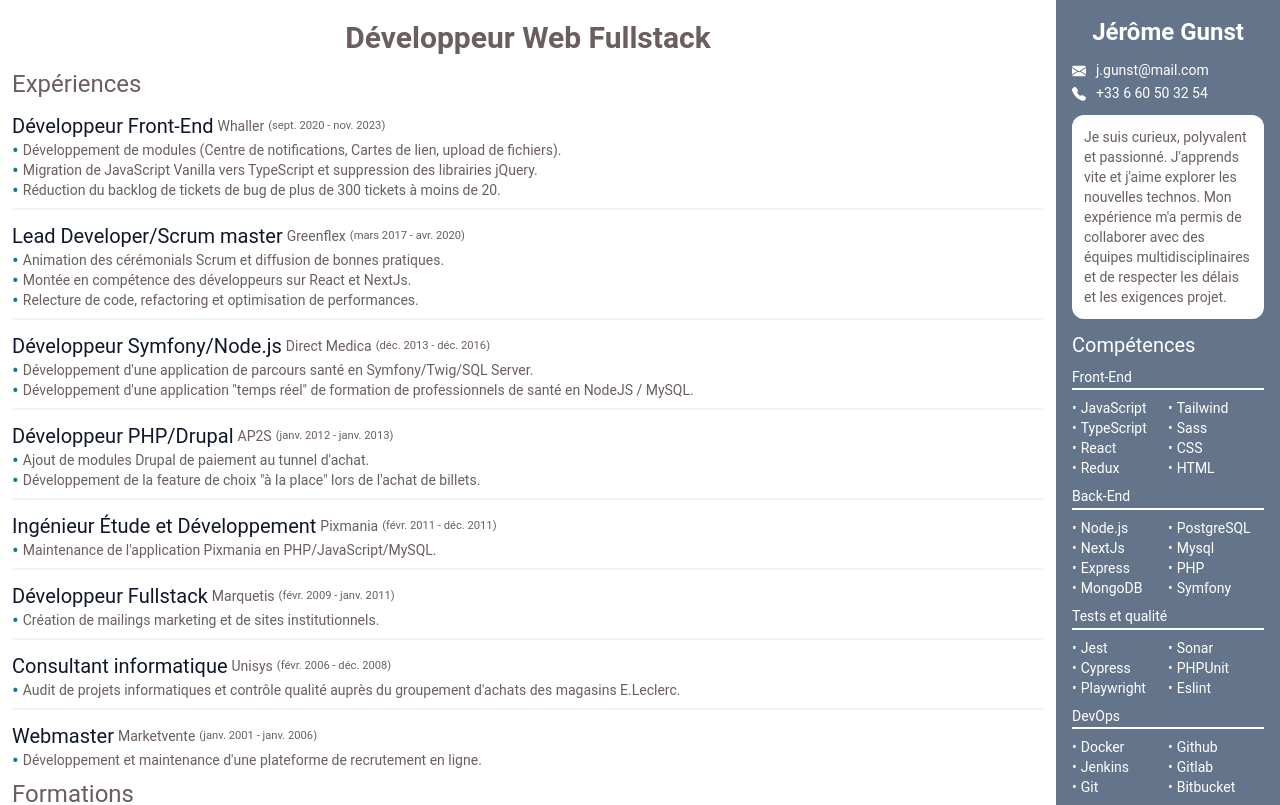
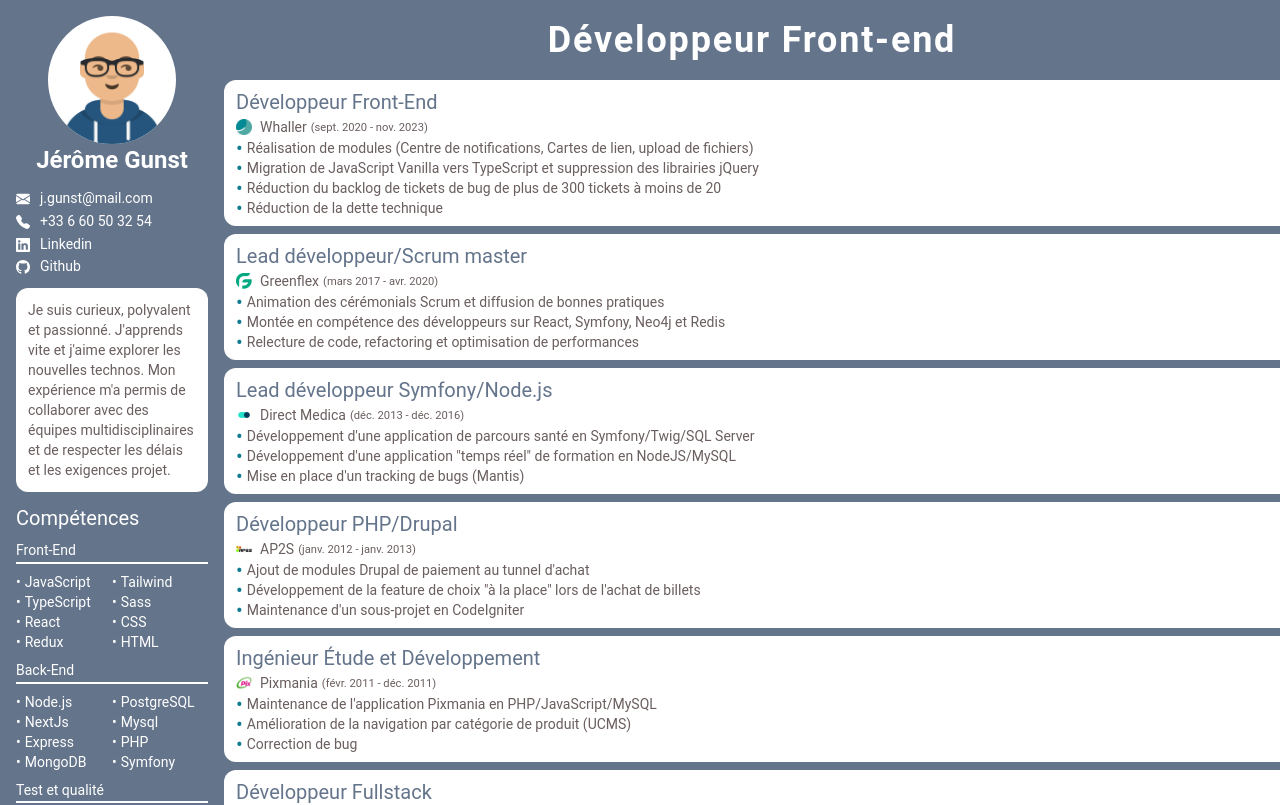
Before and after one commit to nwl-x/my-resume, a Next.js app: page / in a window 1280 px wide. Shown: the top 805 px of the page. Built offline with nearby package versions, Linux system fonts and the light colour scheme.

Commit message:
remise en forme

```diff
--- a/src/app/main.css
+++ b/src/app/main.css
@@ -1,5 +1,5 @@
 /*
-! tailwindcss v3.4.4 | MIT License | https://tailwindcss.com
+! tailwindcss v3.4.10 | MIT License | https://tailwindcss.com
 */
 
 /*
@@ -554,20 +554,8 @@ video {
   --tw-contain-style:  ;
 }
 
-.absolute {
-  position: absolute;
-}
-
 .relative {
   position: relative;
-}
-
-.-top-\[20px\] {
-  top: -20px;
-}
-
-.left-\[25px\] {
-  left: 25px;
 }
 
 .mb-0 {
@@ -604,6 +592,10 @@ video {
 
 .mt-3 {
   margin-top: 0.75rem;
+}
+
+.mb-1 {
+  margin-bottom: 0.25rem;
 }
 
 .block {
@@ -662,10 +654,6 @@ video {
   width: 1rem;
 }
 
-.w-\[20px\] {
-  width: 20px;
-}
-
 .w-full {
   width: 100%;
 }
@@ -680,6 +668,10 @@ video {
 
 .justify-center {
   justify-content: center;
+}
+
+.gap-1 {
+  gap: 0.25rem;
 }
 
 .gap-2 {
@@ -702,6 +694,15 @@ video {
   border-radius: 0.75rem;
 }
 
+.rounded-r-none {
+  border-top-right-radius: 0px;
+  border-bottom-right-radius: 0px;
+}
+
+.border-2 {
+  border-width: 2px;
+}
+
 .border-b-2 {
   border-bottom-width: 2px;
 }
@@ -711,9 +712,9 @@ video {
   border-color: rgb(179 226 167 / var(--tw-border-opacity));
 }
 
-.border-slate-100 {
+.border-slate-500 {
   --tw-border-opacity: 1;
-  border-color: rgb(241 245 249 / var(--tw-border-opacity));
+  border-color: rgb(100 116 139 / var(--tw-border-opacity));
 }
 
 .border-white {
@@ -721,9 +722,9 @@ video {
   border-color: rgb(255 255 255 / var(--tw-border-opacity));
 }
 
-.bg-slate-100 {
-  --tw-bg-opacity: 1;
-  background-color: rgb(241 245 249 / var(--tw-bg-opacity));
+.border-slate-400 {
+  --tw-border-opacity: 1;
+  border-color: rgb(148 163 184 / var(--tw-border-opacity));
 }
 
 .bg-slate-500 {
@@ -750,6 +751,54 @@ video {
 
 .pb-\[0\.1rem\] {
   padding-bottom: 0.1rem;
+}
+
+.pl-0 {
+  padding-left: 0px;
+}
+
+.pl-2 {
+  padding-left: 0.5rem;
+}
+
+.pl-3 {
+  padding-left: 0.75rem;
+}
+
+.pt-3 {
+  padding-top: 0.75rem;
+}
+
+.pb-0 {
+  padding-bottom: 0px;
+}
+
+.pt-2 {
+  padding-top: 0.5rem;
+}
+
+.pt-0 {
+  padding-top: 0px;
+}
+
+.pb-3 {
+  padding-bottom: 0.75rem;
+}
+
+.pb-4 {
+  padding-bottom: 1rem;
+}
+
+.pt-4 {
+  padding-top: 1rem;
+}
+
+.pb-5 {
+  padding-bottom: 1.25rem;
+}
+
+.pt-5 {
+  padding-top: 1.25rem;
 }
 
 .text-center {
@@ -788,8 +837,21 @@ video {
   line-height: 1.75rem;
 }
 
+.text-xs {
+  font-size: 0.75rem;
+  line-height: 1rem;
+}
+
 .font-bold {
   font-weight: 700;
+}
+
+.tracking-wide {
+  letter-spacing: 0.025em;
+}
+
+.tracking-wider {
+  letter-spacing: 0.05em;
 }
 
 .text-black {
@@ -807,34 +869,14 @@ video {
   color: rgb(255 255 255 / var(--tw-text-opacity));
 }
 
-.clip-bubble {
-  clip-path: polygon(20px 20px, 20px 0px, 0px 20px);
-}
-
-.before\:absolute::before {
-  content: var(--tw-content);
-  position: absolute;
+.text-slate-500 {
+  --tw-text-opacity: 1;
+  color: rgb(100 116 139 / var(--tw-text-opacity));
 }
 
 .before\:mr-1::before {
   content: var(--tw-content);
   margin-right: 0.25rem;
-}
-
-.before\:h-\[20px\]::before {
-  content: var(--tw-content);
-  height: 20px;
-}
-
-.before\:w-\[20px\]::before {
-  content: var(--tw-content);
-  width: 20px;
-}
-
-.before\:bg-white::before {
-  content: var(--tw-content);
-  --tw-bg-opacity: 1;
-  background-color: rgb(255 255 255 / var(--tw-bg-opacity));
 }
 
 .before\:text-xl::before {
@@ -867,6 +909,11 @@ video {
 
 .last\:border-0:last-child {
   border-width: 0px;
+}
+
+.hover\:text-green:hover {
+  --tw-text-opacity: 1;
+  color: rgb(179 226 167 / var(--tw-text-opacity));
 }
 
 @media (min-width: 768px) {
@@ -907,6 +954,11 @@ video {
     font-size: 1.25rem;
     line-height: 1.75rem;
   }
+
+  .md\:text-4xl {
+    font-size: 2.25rem;
+    line-height: 2.5rem;
+  }
 }
 
 @media print {
--- a/src/components/basics/Basic.tsx
+++ b/src/components/basics/Basic.tsx
@@ -16,7 +16,18 @@ const Basic: FC<BasicsFormatted> = ({ icon: Icon, url, texts }) => {
     </>
   )
 
-  return <section className="block md:flex">{content}</section>
+  return (
+    <section className="block hover:text-green md:flex">
+      {' '}
+      {url ? (
+        <a href={url} target="_blank" rel="noreferrer" className="flex">
+          {content}
+        </a>
+      ) : (
+        content
+      )}
+    </section>
+  )
 }
 
 export default Basic
--- a/src/components/basics/Basics.tsx
+++ b/src/components/basics/Basics.tsx
@@ -1,7 +1,7 @@
 import { FC } from 'react'
 
 import Basic from '@/components/basics/Basic'
-// import ImgBase64 from '@/components/ImgBase64'
+import ImgBase64 from '@/components/ImgBase64'
 
 import formatBasics from '@/formaters/formatBasics'
 
@@ -9,26 +9,26 @@ import formatBasics from '@/formaters/formatBasics'
 import type { Basics } from '@/type'
 
 // const Basics: FC<Basics> = ({ image, firstname, lastname, email, phone, location, profiles, label, summary }) => (
-const Basics: FC<Basics> = ({ firstname, lastname, email, phone, location, profiles, label, summary }) => (
+const Basics: FC<Basics> = ({ image, firstname, lastname, email, phone, location, profiles, summary }) => (
   <section className="items-center">
-    {/* <article className="flex items-center justify-center">
+    <article className="flex items-center justify-center">
+      {/* Avatar */}
       <ImgBase64 url={image} className="inline-block h-32 w-32 rounded-full bg-white" />
-    </article> */}
+    </article>
 
     <h2 className="mb-3 text-center text-2xl font-bold">
       {firstname} {lastname}
     </h2>
 
+    {/* contact */}
     <article className="mb-3 grid gap-[0.2em]">
       {formatBasics({ email, phone, location, profiles }).map((basic, key) => (
         <Basic key={key} {...basic} />
       ))}
     </article>
 
-    <article className="relative mb-3 rounded-xl bg-white p-3 text-sm text-black">
-      {/* <div className="clip-bubble -h-[20px] absolute -top-[20px] left-[25px] w-[20px] bg-slate-100 before:absolute before:h-[20px] before:w-[20px] before:bg-white"></div> */}
-      {summary}
-    </article>
+    {/* Testimonial */}
+    <article className="relative mb-3 rounded-xl bg-white p-3 text-sm text-black">{summary}</article>
   </section>
 )
 
--- a/src/components/profil/Profil.tsx
+++ b/src/components/profil/Profil.tsx
@@ -4,7 +4,8 @@ import { FC } from 'react'
 import type { ProfilProps } from '@/type'
 
 const Profil: FC<ProfilProps> = ({ label }) => (
-  <section className="mb-2 mt-2 text-center text-lg font-bold md:block md:text-3xl">
+  // Titre
+  <section className="pb-5 pt-5 text-center text-2xl font-bold tracking-wider text-white md:block md:text-4xl">
     <h1>{label}</h1>
   </section>
 )
--- a/src/components/resume/Resume.tsx
+++ b/src/components/resume/Resume.tsx
@@ -1,9 +1,8 @@
-/* eslint-disable @next/next/no-img-element */
 import Basics from '@/components/basics/Basics'
 import Skills from '@/components/skills/Skills'
 import Profil from '@/components/profil/Profil'
 import Works from '@/components/works/Works'
-import Educations from '@/components/educations/Educations'
+// import Educations from '@/components/educations/Educations'
 
 // == Do: Load Datas From JSON ==
 import { getResumeDataFromJson as getResume } from '@/lib/api'
@@ -13,28 +12,37 @@ import { getResumeDataFromJson as getResume } from '@/lib/api'
 
 const Resume = async () => {
   const resume = await getResume()
-  const { labels, basics, work = [], education = [], skills = [] } = resume
+  const { labels, basics, work = [], skills = [] } = resume
+  const profil = <Profil label={basics.label} />
 
   return (
     <>
+      {/* mots clés */}
       <div className="hidden">{JSON.stringify(resume)}</div>
 
-      <main className="h-48 min-h-[29.7cm] font-display md:flex md:min-w-[21cm]">
-        <section className="p-3 text-black md:flex-1">
-          <section className="hidden md:block">
-            <Profil label={basics.label} />
-          </section>
-          <Works works={work} label={labels.works} />
-          <Educations educations={education} label={labels.education} />
-        </section>
+      <main className="h-48 min-h-[29.7cm] bg-slate-500 font-display md:flex md:min-w-[21cm]">
+        {/* Sidebar */}
+        <aside className="h-full p-4 text-sm text-white md:w-56">
+          {/* Titre responsive */}
+          <section className="md:hidden">{profil}</section>
+          {/* Avatar et contact */}
+          <Basics {...basics} label={labels.contact} />
 
-        <aside className="h-full bg-slate-500 p-4 text-sm text-white md:w-56">
-          <section className="md:hidden">
-            <Profil label={basics.label} />
-          </section>
-          <Basics {...basics} label={labels.contact} />
+          {/* Compétences */}
           <Skills skills={skills} label={labels.skills} />
         </aside>
+
+        {/* Content */}
+        <section className="pb-0 pt-0 text-black md:flex-1">
+          {/* Titre responsive */}
+          <section className="hidden bg-slate-500 md:block">{profil}</section>
+
+          {/* Expériences */}
+          <Works works={work} label={labels.works} />
+
+          {/* Formation */}
+          {/* <Educations educations={education} label={labels.education} /> */}
+        </section>
       </main>
     </>
   )
--- a/src/components/skills/Skill.tsx
+++ b/src/components/skills/Skill.tsx
@@ -9,9 +9,11 @@ const Skill: FC<SkillType> = ({ name, data }) => (
 
     <section className="flex flex-wrap gap-2">
       <ul className="w-full">
-        {data.map(({ name }, key) => (
+        {data.map(({ name, url }, key) => (
           <li key={key} className="inline-flex w-1/2 before:mr-1 before:text-white before:content-['\2022']">
-            {name}
+            <a href={url} target="_blank" rel="noopener noreferrer" className="hover:text-green">
+              {name}
+            </a>
           </li>
         ))}
       </ul>
--- a/src/components/works/Work.tsx
+++ b/src/components/works/Work.tsx
@@ -1,18 +1,26 @@
 import { FC } from 'react'
 
+import ImgBase64 from '@/components/ImgBase64'
 import formatDuration from '@/formaters/formatDuration'
 
 // == TypeScript ==
 import type { Work } from '@/type'
 
-const Work: FC<Work> = ({ company, position, startDate, endDate, realizations }) => (
-  <article className="border-b-2 border-slate-100 pb-2 text-sm last:border-0">
-    <section className="items-center align-middle md:flex">
-      <p className="mr-1 text-slate-900 md:text-xl">{position}</p>
-      <span className="inline-block align-middle">{company}</span>
-      <p className="text-[0.7rem] md:ml-1">({formatDuration(startDate, endDate)})</p>
+const Work: FC<Work> = ({ company, image, position, startDate, endDate, realizations }) => (
+  <article className="border-1 mb-1 rounded-xl rounded-r-none bg-white pb-2 pl-3 text-sm">
+    {/* Poste */}
+    <section className="mt-2 items-center align-middle md:flex">
+      <p className="mr-1 text-slate-500 md:text-xl">{position}</p>
     </section>
 
+    {/* Entreprise */}
+    <section>
+      <ImgBase64 url={image} className="mr-2 inline-block h-4 w-4 align-middle" />
+      <span className="inline-block align-middle">{company}</span>
+      <span className="text-[0.7rem] md:ml-1">({formatDuration(startDate, endDate)})</span>
+    </section>
+
+    {/* Realisation */}
     <section className="flex flex-wrap gap-2">
       <ul className="w-full">
         {realizations.map((item, key) => (
--- a/src/components/works/Works.tsx
+++ b/src/components/works/Works.tsx
@@ -5,16 +5,12 @@ import Work from '@/components/works/Work'
 // == TypeScript ==
 import type { WorksProps } from '@/type'
 
-const Works: FC<WorksProps> = ({ works, label }) => (
-  <>
-    <h2 className="mb-3 mt-3 text-2xl">{label}</h2>
-
-    <article className="grid gap-3">
-      {works.map((work, key) => (
-        <Work key={key} {...work} />
-      ))}
-    </article>
-  </>
+const Works: FC<WorksProps> = ({ works }) => (
+  <article className="grid gap-1">
+    {works.map((work, key) => (
+      <Work key={key} {...work} />
+    ))}
+  </article>
 )
 
 export default Works
--- a/src/resume.json
+++ b/src/resume.json
@@ -1,7 +1,7 @@
 {
   "labels": { "education": "Formations", "works": "Expériences", "skills": "Compétences", "contact": "Contact" },
   "basics": {
-    "label": "Développeur Web Fullstack",
+    "label": "Développeur Front-end",
     "firstname": "Jérôme",
     "lastname": "Gunst",
     "image": "avatar.png",
@@ -34,9 +34,10 @@
       "endDate": "2023-11-10",
       "summary": "",
       "realizations": [
-        "Développement de modules (Centre de notifications, Cartes de lien, upload de fichiers).",
-        "Migration de JavaScript Vanilla vers TypeScript et suppression des librairies jQuery.",
-        "Réduction du backlog de tickets de bug de plus de 300 tickets à moins de 20."
+        "Réalisation de modules (Centre de notifications, Cartes de lien, upload de fichiers)",
+        "Migration de JavaScript Vanilla vers TypeScript et suppression des librairies jQuery",
+        "Réduction du backlog de tickets de bug de plus de 300 tickets à moins de 20",
+        "Réduction de la dette technique"
       ],
       "highlights": ["Javascript", "Typescript", "React", "PHP", "MySQL"]
     },
@@ -45,15 +46,15 @@
       "image": "greenflex.png",
       "location": "Paris",
       "description": "Application de collecte de données d’impact écologique",
-      "position": "Lead Developer/Scrum master",
+      "position": "Lead développeur/Scrum master",
       "url": "https://greenflex.com/",
       "startDate": "2017-03-01",
       "endDate": "2020-04-01",
       "summary": "",
       "realizations": [
-        "Animation des cérémonials Scrum et diffusion de bonnes pratiques.",
-        "Montée en compétence des développeurs sur React et NextJs.",
-        "Relecture de code, refactoring et optimisation de performances."
+        "Animation des cérémonials Scrum et diffusion de bonnes pratiques",
+        "Montée en compétence des développeurs sur React, Symfony, Neo4j et Redis",
+        "Relecture de code, refactoring et optimisation de performances"
       ],
       "highlights": ["JavaScript", " React", " Symfony", " Neo4j", " Redis"]
     },
@@ -62,14 +63,15 @@
       "image": "directmedica.png",
       "location": "Boulogne-Billancourt",
       "description": "Application de parcours santé",
-      "position": "Développeur Symfony/Node.js",
+      "position": "Lead développeur Symfony/Node.js",
       "url": "https://medica.concentrix.com",
       "startDate": "2013-12-01",
       "endDate": "2016-12-01",
       "summary": "",
       "realizations": [
-        "Développement d'une application de parcours santé en Symfony/Twig/SQL Server.",
-        "Développement d'une application \"temps réel\" de formation de professionnels de santé en NodeJS / MySQL."
+        "Développement d'une application de parcours santé en Symfony/Twig/SQL Server",
+        "Développement d'une application \"temps réel\" de formation en NodeJS/MySQL",
+        "Mise en place d'un tracking de bugs (Mantis)"
       ],
       "highlights": ["Symfony", " SQL Server", " NodeJS", " JQuery", " Twig"]
     },
@@ -84,8 +86,9 @@
       "endDate": "2013-01-01",
       "summary": "",
       "realizations": [
-        "Ajout de modules Drupal de paiement au tunnel d'achat.",
-        "Développement de la feature de choix \"à la place\" lors de l'achat de billets."
+        "Ajout de modules Drupal de paiement au tunnel d'achat",
+        "Développement de la feature de choix \"à la place\" lors de l'achat de billets",
+        "Maintenance d'un sous-projet en CodeIgniter"
       ],
       "highlights": ["ZendFramework", "CodeIgniter", "Drupal", "SOAP", "JQuery", "SVN", "MySQL"]
     },
@@ -99,7 +102,11 @@
       "startDate": "2011-02-01",
       "endDate": "2011-12-01",
       "summary": "",
-      "realizations": ["Maintenance de l'application Pixmania en PHP/JavaScript/MySQL."],
+      "realizations": [
+        "Maintenance de l'application Pixmania en PHP/JavaScript/MySQL",
+        "Amélioration de la navigation par catégorie de produit (UCMS)",
+        "Correction de bug"
+      ],
       "highlights": ["PHP", "Oracle", "JavaScript Vanilla"]
     },
     {
@@ -112,7 +119,10 @@
       "startDate": "2009-02-01",
       "endDate": "2011-01-01",
       "summary": "",
-      "realizations": ["Création de mailings marketing et de sites institutionnels."],
+      "realizations": [
+        "Création de mailings marketing et de sites institutionnels",
+        "Développement du nouveau site \"Les Taxis Bleus\""
+      ],
       "highlights": ["PHP", "MySQL", "JavaScript Vanilla", "JQuery", "CodeIgniter"]
     },
     {
@@ -126,7 +136,8 @@
       "endDate": "2008-12-01",
       "summary": "",
       "realizations": [
-        "Audit de projets informatiques et contrôle qualité auprès du groupement d'achats des magasins E.Leclerc."
+        "Audit de projets informatiques et contrôle qualité (E.Leclerc)",
+        "Mise en place de tests d'interface graphique et de fonctionnalité (Selenium)"
       ],
       "highlights": ["PHP", "MySQL", "Oracle", "Selenium"]
     },
@@ -140,7 +151,10 @@
       "startDate": "2001-01-01",
       "endDate": "2006-01-01",
       "summary": "",
-      "realizations": ["Développement et maintenance d'une plateforme de recrutement en ligne."],
+      "realizations": [
+        "Développement et maintenance d'une plateforme de recrutement en ligne",
+        "Réalisation d'un backoffice de gestion de la cvthèque"
+      ],
       "highlights": ["PHP", "MySQL", "JavaScript Vanilla"]
     }
   ],
@@ -196,16 +210,15 @@
       ]
     },
     {
-      "name": "Tests et qualité",
+      "name": "Test et qualité",
       "data": [
         { "name": "Jest", "url": "https://jestjs.io/fr/", "level": 0 },
-        { "name": "Sonar", "url": "https://sonar.software/", "level": 0 },
+        { "name": "Eslint", "url": "https://eslint.org/", "level": 0 },
 
         { "name": "Cypress", "url": "https://www.cypress.io/", "level": 0 },
-        { "name": "PHPUnit", "url": "https://phpunit.de/index.html", "level": 0 },
 
-        { "name": "Playwright", "url": "https://playwright.dev/", "level": 0 },
-        { "name": "Eslint", "url": "https://eslint.org/", "level": 0 }
+        { "name": "Sonar", "url": "https://sonar.software/", "level": 0 },
+        { "name": "Playwright", "url": "https://playwright.dev/", "level": 0 }
       ]
     },
     {
@@ -219,6 +232,16 @@
 
         { "name": "Git", "url": "https://git-scm.com/", "level": 0 },
         { "name": "Bitbucket", "url": "https://bitbucket.org/", "level": 0 }
+      ]
+    },
+    {
+      "name": "Veille technologique",
+      "data": [
+        { "name": "Daily.dev", "url": "https://daily.dev/fr-fr", "level": 0 },
+        { "name": "Medium", "url": "https://medium.com/", "level": 0 },
+
+        { "name": "dev.to", "url": "https://dev.to/", "level": 0 },
+        { "name": "freecodecamp", "url": "https://www.freecodecamp.org/", "level": 0 }
       ]
     }
   ],
```
Also changed, not shown: src/formaters/formatBasics.ts (+12 -11 lines), gitartwork.svg (deleted), 1 other file (tests, documents, lock files or other folders).
